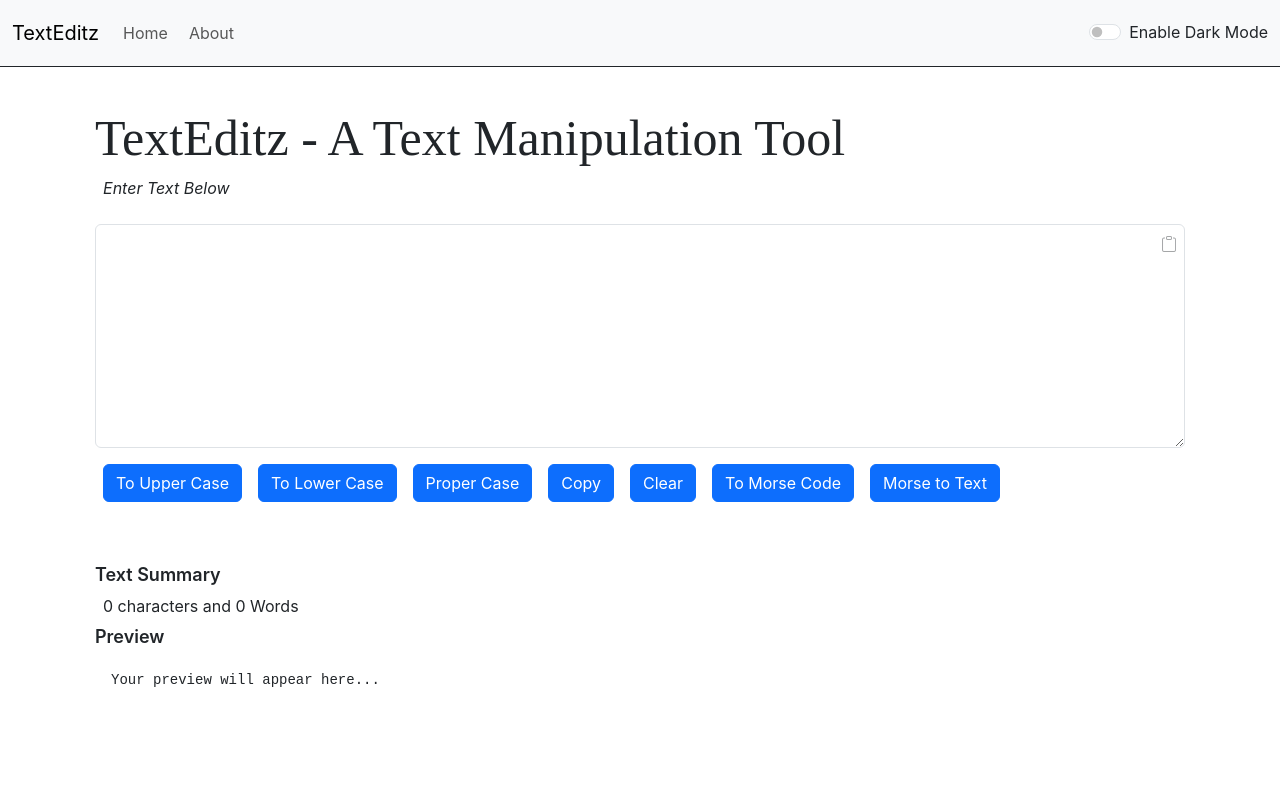
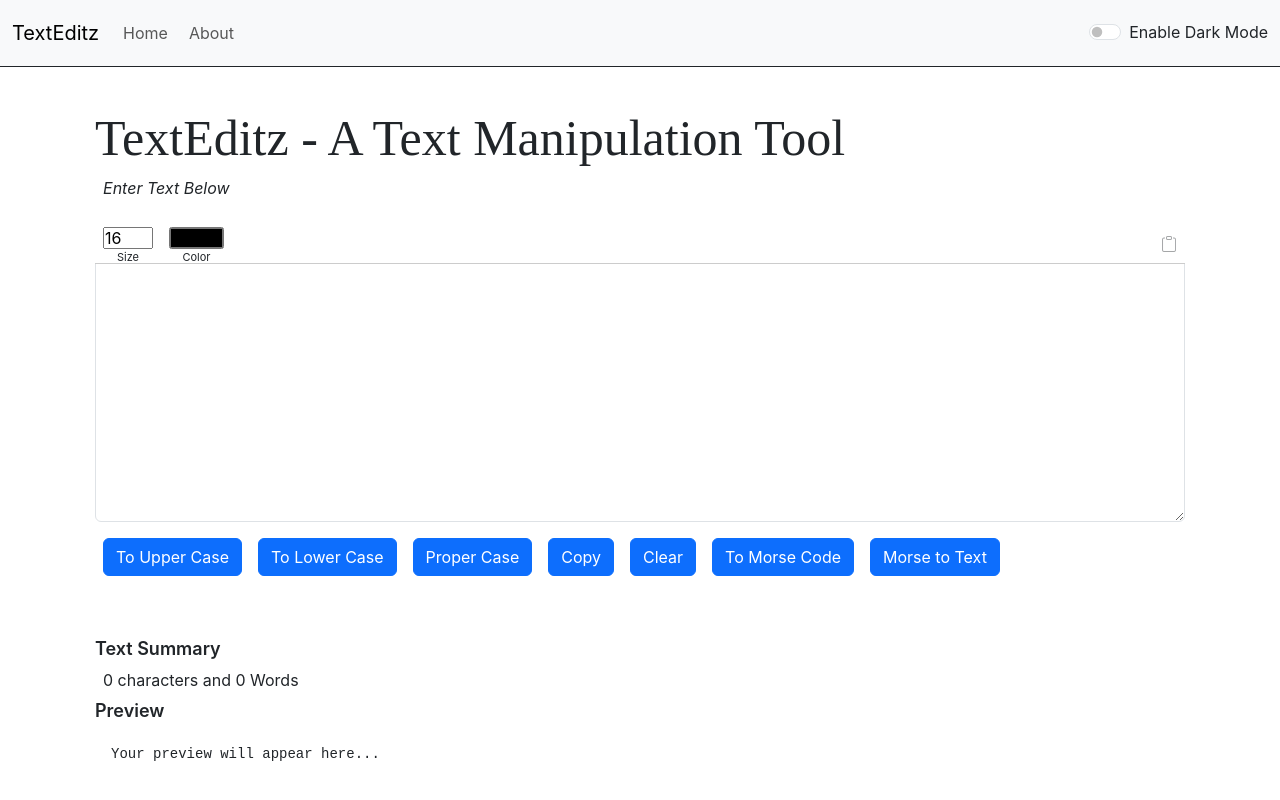
Before and after one commit to Msaad747/TextEditz, a React (Create React App) app: page / in a window 1280 px wide. Shown: the top 800 px of the page. Built offline with nearby package versions, Linux system fonts and the light colour scheme.

Commit message:
Added more Buttons

```diff
--- a/src/App.css
+++ b/src/App.css
@@ -104,3 +104,51 @@ button {
     opacity: 1;
   }
 }
+.toast-message {
+  position: absolute;
+  top: 35px;
+  right: 0;
+  background: black;
+  color: white;
+  padding: 4px 8px;
+  border-radius: 5px;
+  font-size: 12px;
+}
+/* 🔥 Toolbar input base style */
+.toolbar-input {
+  width: 50px;
+  height: 22px;
+  padding: 0;
+  text-align: left;
+}
+
+/* 🎨 Color input */
+.toolbar-color {
+  width: 55px;
+  height: 22px;
+  padding: 0;
+  cursor: pointer;
+}
+.toolbar-label {
+  font-size: 11px;
+  margin-bottom: 3px;
+
+}
+
+/* 📱 Mobile responsiveness */
+@media (max-width: 576px) {
+  .toolbar-input {
+    width: 35px;   /* shrink number input */
+    height: 20px;
+    font-size: 12px;
+  }
+
+  .toolbar-color {
+    width: 26px;   /* shrink color box */
+    height: 20px;
+  }
+
+  .toolbar-label {
+    font-size: 8px;
+  }
+}
--- a/src/MyComponents/Main.js
+++ b/src/MyComponents/Main.js
@@ -3,9 +3,11 @@ import { useState } from "react";
 import { useRef } from "react";
 
 export default function Main(props) {
-  const[copied,setCopied]=useState(false);
+  const [copied, setCopied] = useState(false);
   const [text, setText] = useState("");
   const textareaRef = useRef(null);
+  const [fontSize, setFontSize] = useState(16);
+  const [textColor, setTextColor] = useState("#000000");
 
   // count characters by splitting the text into an array of characters, filtering out spaces, and getting the length of the resulting array
   let Chars = text
@@ -220,26 +222,78 @@ export default function Main(props) {
             <i>Enter Text Below</i>
           </label>
           <div className="mt-3">
-            <div className="position-relative ">
-              <i
-                onClick={Copy}
-                className="bi bi-clipboard position-absolute top-0 end-0 m-2"
-                style={{ cursor: "pointer", zIndex: 10 }}
-              >
-                {copied && <div className="toast-message">Copied!</div>}
-              </i>
-              <textarea
-                ref={textareaRef}
-                className="form-control pe-5 pt-4"
+            <div className="position-relative">
+              {/* 🔥 Toolbar */}
+              <div
+                className="position-absolute top-0 start-0 w-100 d-flex justify-content-between align-items-center px-2"
                 style={{
+                  zIndex: 10,
+                  height: "40px",
+                  borderBottom:
+                    props.style.backgroundColor === "#212529"
+                      ? "1px solid #444"
+                      : "1px solid #ccc",
                   backgroundColor:
                     props.style.backgroundColor === "#212529"
                       ? "#2b2b2b"
                       : "#ffffff",
-                  color: props.style.color,
                 }}
-                id="exampleFormControlTextarea1"
-                rows="8"
+              >
+                {/* 🔹 LEFT SIDE (controls) */}
+                <div className="d-flex align-items-center gap-3">
+                  {/* Font Size */}
+                  <div className="d-flex flex-column align-items-center pt-2">
+                    <input
+                      type="number"
+                      className="toolbar-input"
+                      min={12}
+                      max={82}
+                      value={fontSize}
+                      onChange={(e) => setFontSize(e.target.value)}
+                      // style={{ width: "50px", height: "20px", padding: "0", textAlign: "center" }}
+                    />
+                    <small className="toolbar-label">Size</small>
+                  </div>
+
+                  {/* Color Picker */}
+                  <div className="d-flex flex-column align-items-center pt-2">
+                    <input
+                      type="color"
+                      className="toolbar-color"
+                      value={textColor}
+                      onChange={(e) => setTextColor(e.target.value)}
+                      // style={{ width: "55px", height: "20px", padding: "0" ,cursor: "pointer"}}
+                    />
+                    <small className="toolbar-label">Color</small>
+                  </div>
+                </div>
+
+                {/* 🔹 RIGHT SIDE (copy icon) */}
+                <div style={{ position: "relative" }}>
+                  <i
+                    onClick={Copy}
+                    className="bi bi-clipboard"
+                    style={{ cursor: "pointer" }}
+                  ></i>
+
+                  {copied && <div className="toast-message">Copied!</div>}
+                </div>
+              </div>
+              <textarea
+                ref={textareaRef}
+                className="form-control"
+                style={{
+                  paddingTop: "50px", // 🔥 important (more than toolbar height)
+
+                  backgroundColor:
+                    props.style.backgroundColor === "#212529"
+                      ? "#2b2b2b"
+                      : "#ffffff",
+
+                  color: textColor,
+                  fontSize: `${fontSize}px`,
+                }}
+                rows="10"
                 value={text}
                 onChange={(e) => setText(e.target.value)}
                 onKeyDown={handleKeyDown}
```
